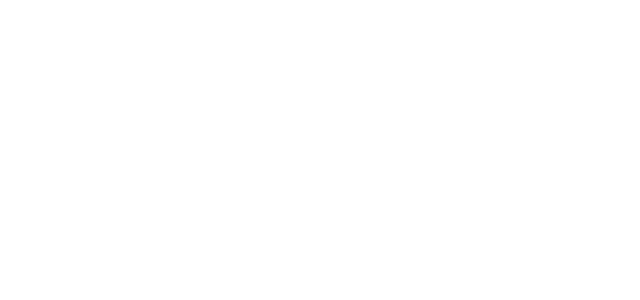
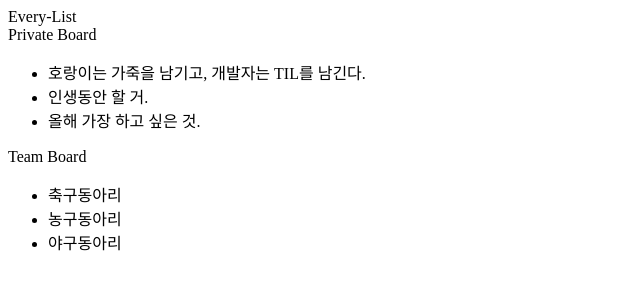
Before and after one commit to lbin7310/all-list-client, a React (Create React App) app in the folder all_list/: page / in a window 1280 px wide. Shown: the top 300 px of the page, without its empty margins (0-640 px from the left). Built offline with nearby package versions, Linux system fonts and the light colour scheme; the HTML template or start-up script is replaced by a standard one.

Commit message:
main할 때 App.js

```diff
--- a/all_list/src/App.js
+++ b/all_list/src/App.js
@@ -1,4 +1,5 @@
 import React from 'react';
+import Main from './Component/Main/Main';
 
 class App extends React.Component {
   constructor () {
@@ -9,6 +10,7 @@ class App extends React.Component {
   render () {
     return (
       <div>
+        <Main />
       </div>
     )
   }
```
